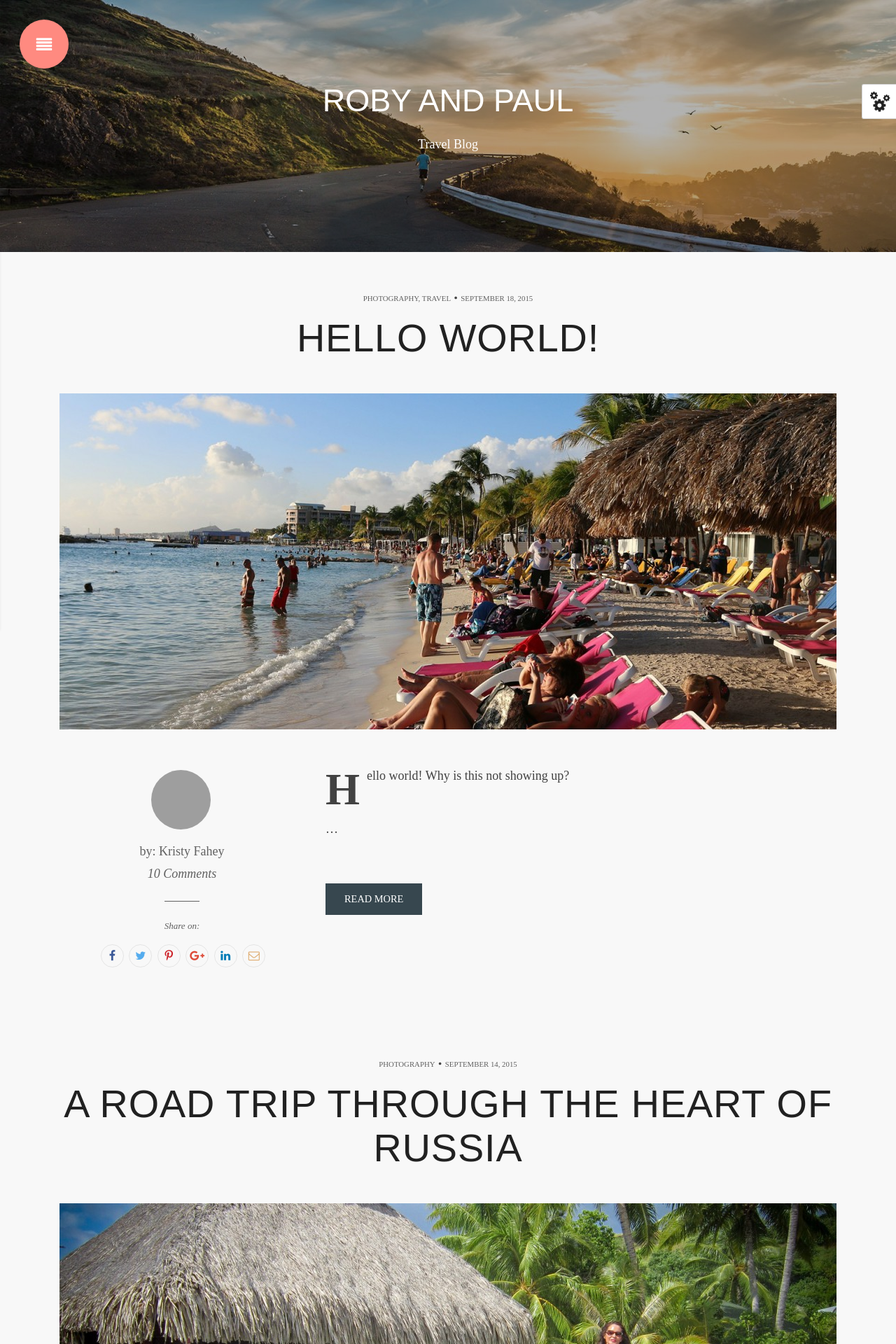
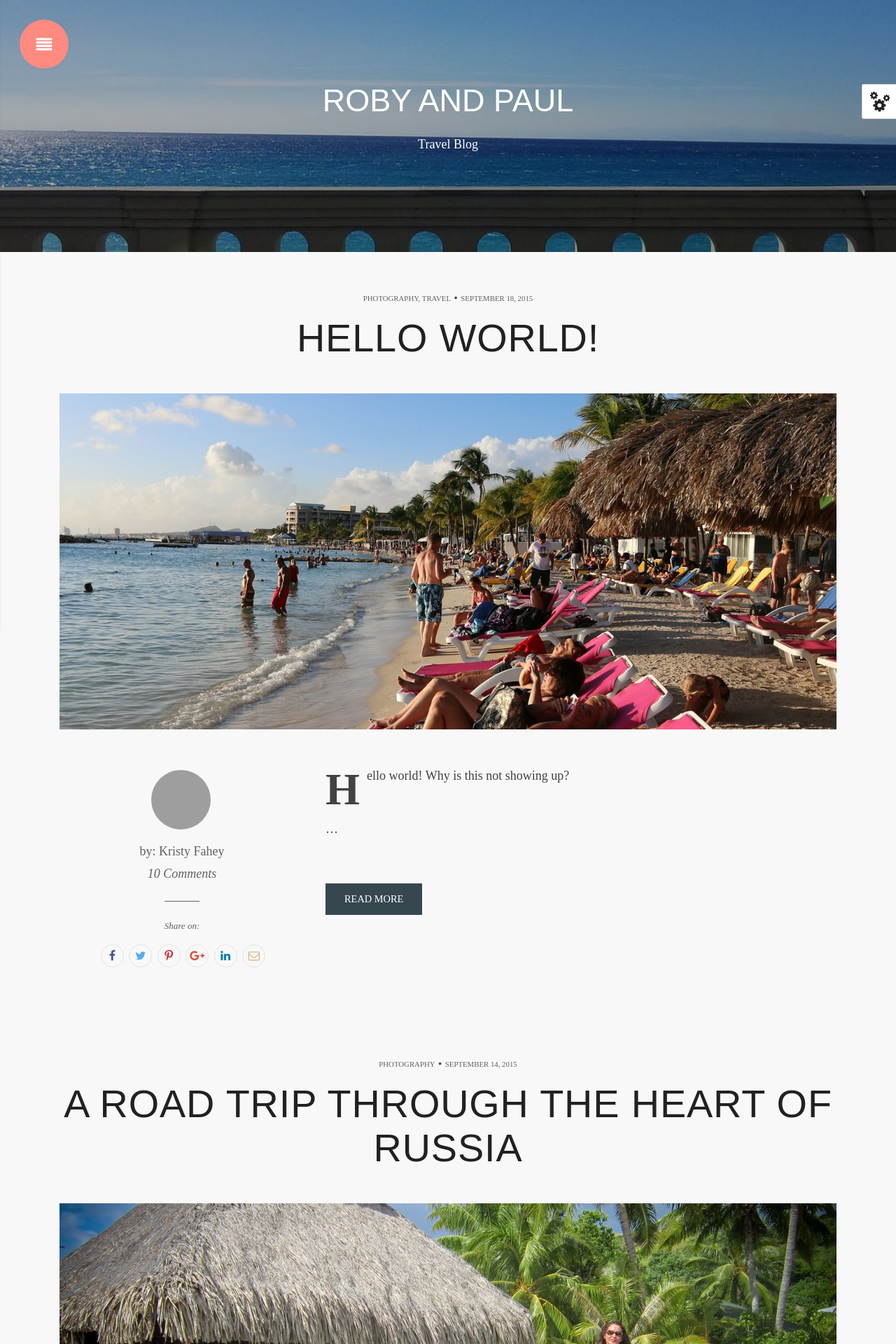
Before and after one commit to pschydlo/blog, a Jekyll site: the page built from index.md, in a window 1280 px wide. Shown: the top 1920 px of the page at 70% size. Built offline with Jekyll 4.4.1, drawn with Linux system fonts in a browser that asks for light colours; some web fonts are replaced; comment, search, counter and statistics services are not loaded; grey boxes are pictures that could not be loaded.

Commit message:
Updates post template

```diff
--- a/_layouts/default.html
+++ b/_layouts/default.html
@@ -19,7 +19,7 @@
 
 
 	<div class="background">
-		<img src="/assets/img/cropped-road-sunset-sunrise-blue-sky-running.jpg" width="1600" height="360" alt="">
+		<img src="/assets/photos/italy2017/sea.jpeg" width="1600" height="360" alt="">
 
 		<div class="overlay"></div>
 	</div>
--- a/_layouts/post.html
+++ b/_layouts/post.html
@@ -14,7 +14,7 @@
 
 <article id="post-331" class="post-331 post type-post status-publish format-standard has-post-thumbnail hentry category-photography tag-fun tag-gallery tag-nature xf__entry has-author-bio xf__singular" itemtype="http://schema.org/BlogPosting" itemscope="itemscope" itemprop="blogPost">
 		<figure class="xf__feaured-image" aria-hidden="true">
-		<img width="1600" height="600" src="/assets/img/bora-bora-701855_1920-1600x600.jpg" class="attachment-post-thumbnail size-post-thumbnail wp-post-image" alt="A Road Trip Through the Heart of Russia" itemprop="image">	</figure>
+		<img width="1600" height="600" src="/assets/photos/{{page.header}}" class="attachment-post-thumbnail size-post-thumbnail wp-post-image" alt="A Road Trip Through the Heart of Russia" itemprop="image">	</figure>
 
 	<div class="xf__post-wrapper">
 		<div class="xf__container xf__entry-container">
@@ -26,7 +26,7 @@
 
 		<span class="xf__meta-item posted-on"><a href="https://demo.xfrontend.com/snowbird/a-road-trip-through-the-heart-of-russia/" rel="bookmark"><time class="entry-date published" datetime="2015-09-14T10:43:32+00:00" itemprop="datePublished">September 14, 2015</time></a></span><span class="xf__meta-item updated-on screen-reader-text"><time class="entry-date updated" datetime="2015-09-14T10:43:32+00:00" itemprop="dateModified">September 14, 2015</time></span>	</div>
 
-				<h1 class="entry-title" itemprop="headline">A Road Trip Through the Heart of Russia</h1>			</header>
+				<h1 class="entry-title" itemprop="headline">{{page.title}}</h1>			</header>
 
 
 <div class="xf__author-bio" itemtype="http://schema.org/Person" itemscope="itemscope" itemprop="author">
--- a/_posts/2017-12-02-Hello-world.markdown
+++ b/_posts/2017-12-02-Hello-world.markdown
@@ -3,6 +3,8 @@
 title:  "Hello world!"
 date:   2017-12-02 00:20:14 +0000
 categories: hello world
+header: 'italy2017/IMG_20171024_183446.jpeg'
+
 ---
 
 Hello world!
```
Also changed, not shown: assets/photos/italy2017/IMG_20171024_183446.jpeg (added), assets/photos/italy2017/sea.jpeg (added).
